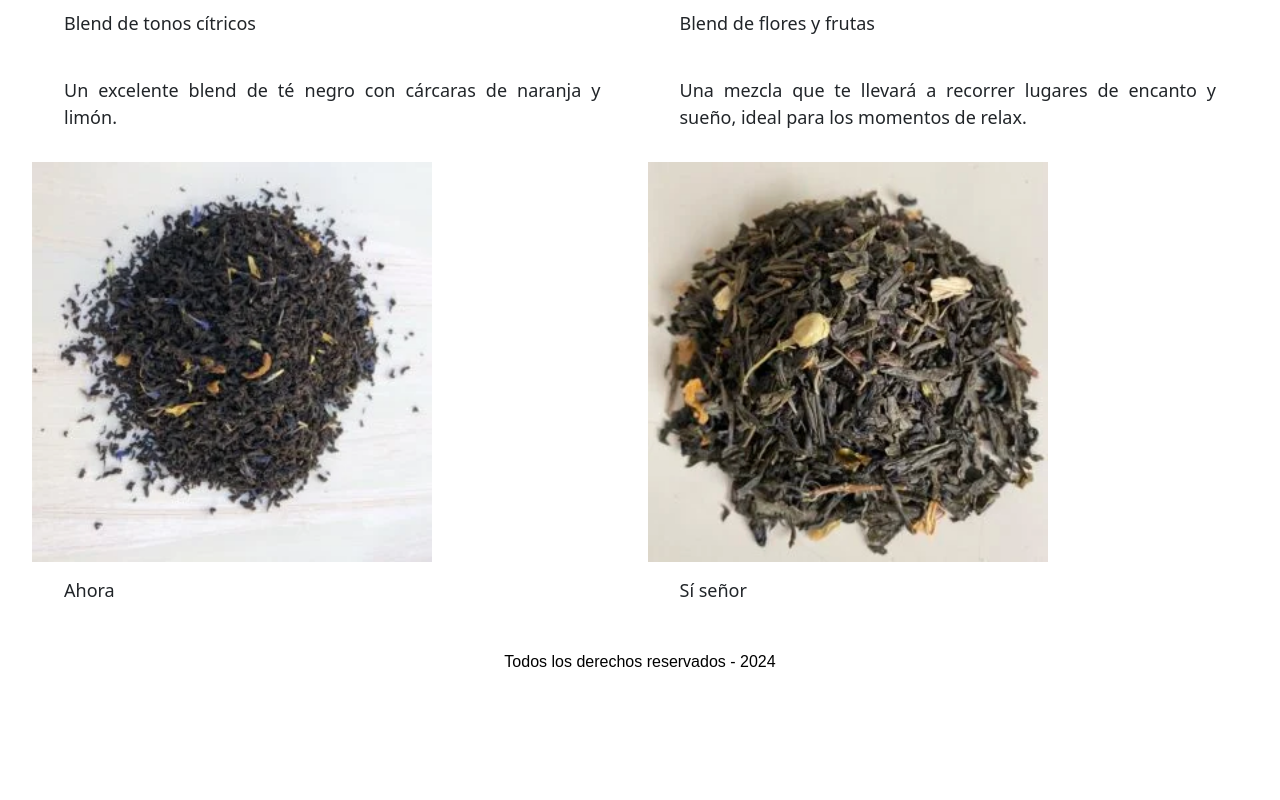
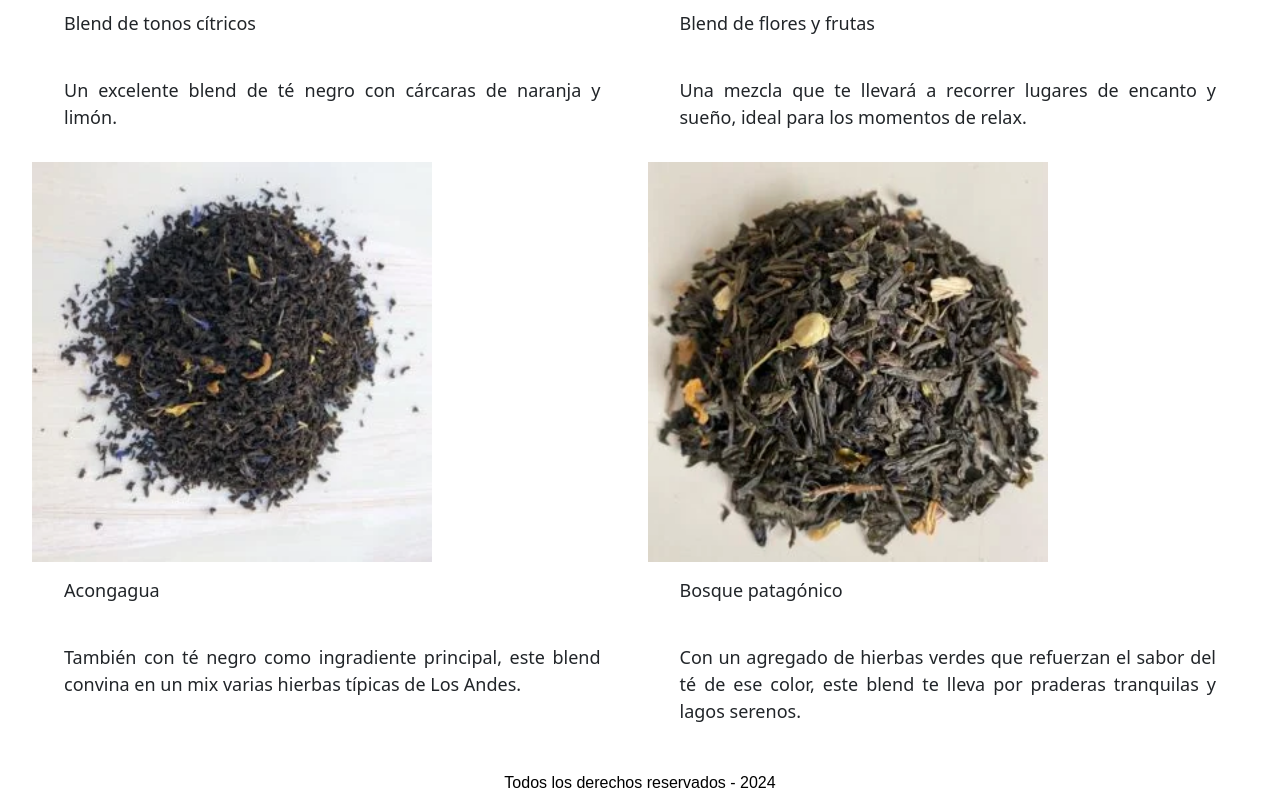
Before and after one commit to angelusmdp/github-mezclas, a plain HTML site: page html/blends.html in a window 1280 px wide. Shown: the part 840-1640 px from the top of the page. Before the commit the page ends 1519 px from the top, so only its background shows below. Drawn offline with nearby package versions, Linux system fonts and the light colour scheme.

Commit message:
mejoras de estilo e información de páginas

```diff
--- a/html/blends.html
+++ b/html/blends.html
@@ -96,11 +96,13 @@
               </div>
 
               <div class="grids-item item-7">
-                  <p>Ahora</p>
+                  <p>Acongagua</p><br>
+                  <p>También con té negro como ingradiente principal, este blend convina en un mix varias hierbas típicas de Los Andes.</p>
               </div>
 
               <div class="grids-item item-8">
-                  <p>Sí señor</p>
+                  <p>Bosque patagónico</p><br>
+                  <p>Con un agregado de hierbas verdes que refuerzan el sabor del té de ese color, este blend te lleva por praderas tranquilas y lagos serenos.</p>
               </div>
         </section>
 
```
